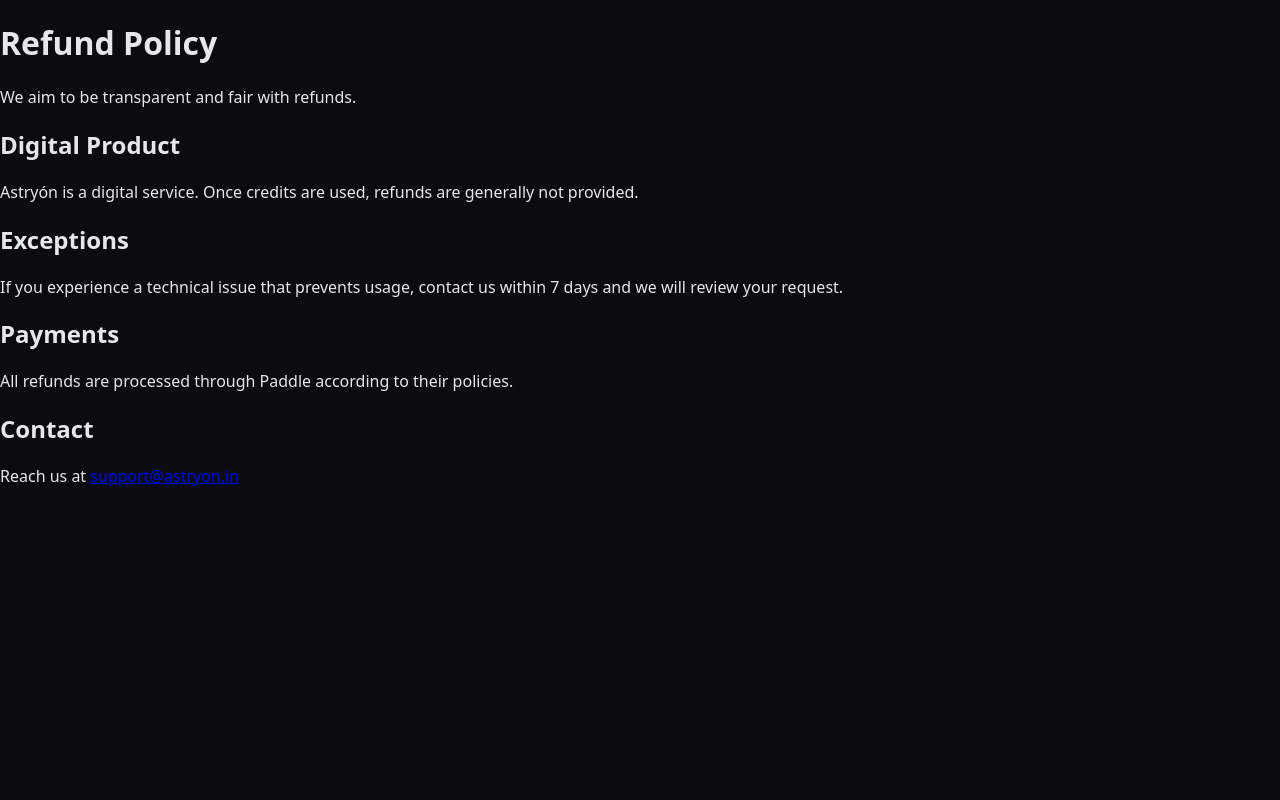
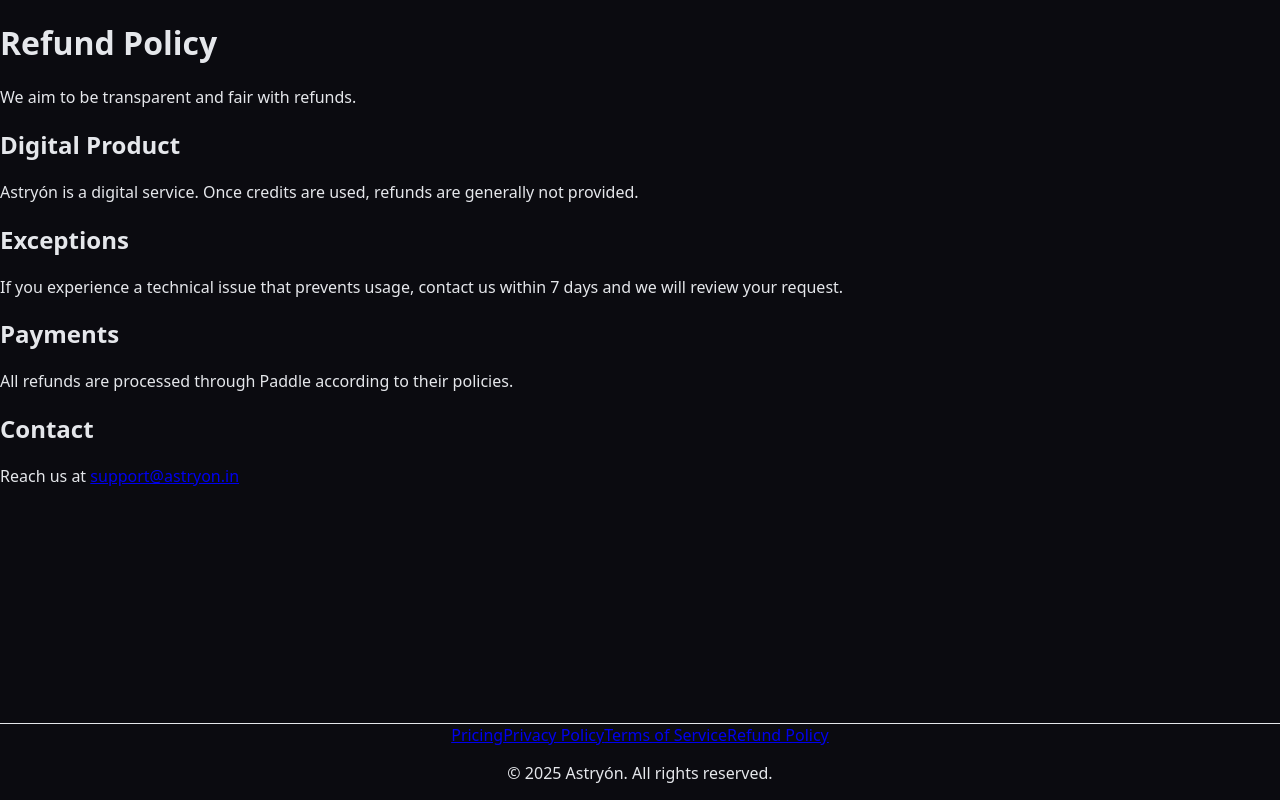
Before and after one commit to Ayaan9111/astryon, a Next.js app: page /refund in a window 1280 px wide. Built offline with nearby package versions, Linux system fonts and the light colour scheme.

Commit message:
Add legal pages + footer links

```diff
--- a/app/layout.tsx
+++ b/app/layout.tsx
@@ -1,8 +1,9 @@
 import "./globals.css";
+import Link from "next/link";
 
 export const metadata = {
   title: "Astryón",
-  description: "AI-powered real estate listing generator",
+  description: "AI Listing Generator",
 };
 
 export default function RootLayout({
@@ -12,8 +13,33 @@
 }) {
   return (
     <html lang="en">
-      <body className="bg-[#0b0b10] text-gray-200">
-        {children}
+      <body className="min-h-screen bg-black text-white flex flex-col">
+        {/* Main content */}
+        <main className="flex-1">
+          {children}
+        </main>
+
+        {/* Footer — Paddle requirement */}
+        <footer className="border-t border-neutral-800 py-6 text-sm text-neutral-400">
+          <div className="max-w-6xl mx-auto px-4 flex flex-wrap gap-4 justify-center">
+            <Link href="/pricing" className="hover:text-white">
+              Pricing
+            </Link>
+            <Link href="/privacy" className="hover:text-white">
+              Privacy Policy
+            </Link>
+            <Link href="/terms" className="hover:text-white">
+              Terms of Service
+            </Link>
+            <Link href="/refund" className="hover:text-white">
+              Refund Policy
+            </Link>
+          </div>
+
+          <p className="text-center mt-4 text-neutral-500">
+            © {new Date().getFullYear()} Astryón. All rights reserved.
+          </p>
+        </footer>
       </body>
     </html>
   );
```
